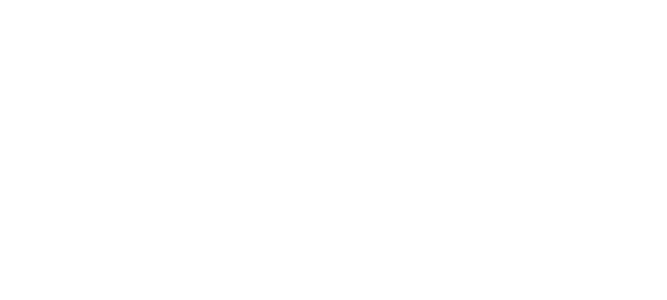
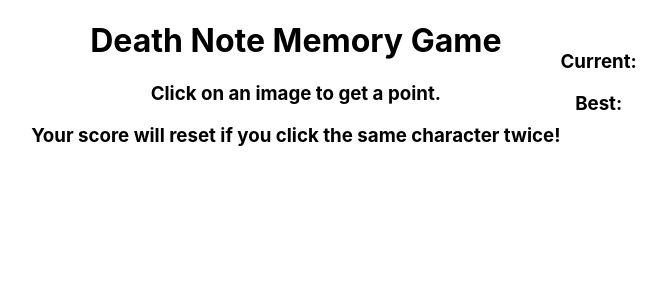
Before and after one commit to blevinspercussion/memory-card, a React (Create React App) app: page / in a window 1280 px wide. Shown: the top 300 px of the page, without its empty margins (306-973 px from the left). Built offline with nearby package versions, Linux system fonts and the light colour scheme.

Commit message:
added content to Title and Score components

```diff
--- a/src/App.css
+++ b/src/App.css
@@ -1,4 +1,6 @@
 .App {
+  display: flex;
+  flex-direction: column;
   text-align: center;
 }
 
@@ -36,3 +38,10 @@
     transform: rotate(360deg);
   }
 }
+
+.header {
+  display: flex;
+  flex-direction: row;
+  align-items: center;
+  justify-content: center;
+}
--- a/src/App.js
+++ b/src/App.js
@@ -8,7 +8,7 @@ function App() {
     <div className="App">
       <div className="header">
         <Title />
-        <Score />
+        <Score className="score" />
       </div>
       <div>
         <GameBoard />
--- a/src/components/Score.js
+++ b/src/components/Score.js
@@ -1,7 +1,12 @@
 import "./component_styles.css";
 
 function Score() {
-  return <div></div>;
+  return (
+    <div>
+      <h3>Current: </h3>
+      <h3>Best: </h3>
+    </div>
+  );
 }
 
 export default Score;
--- a/src/components/Title.js
+++ b/src/components/Title.js
@@ -1,7 +1,13 @@
 import "./component_styles.css";
 
 function Title() {
-  return <div></div>;
+  return (
+    <div>
+      <h1>Death Note Memory Game</h1>
+      <h3>Click on an image to get a point.</h3>
+      <h3>Your score will reset if you click the same character twice!</h3>
+    </div>
+  );
 }
 
 export default Title;
```
